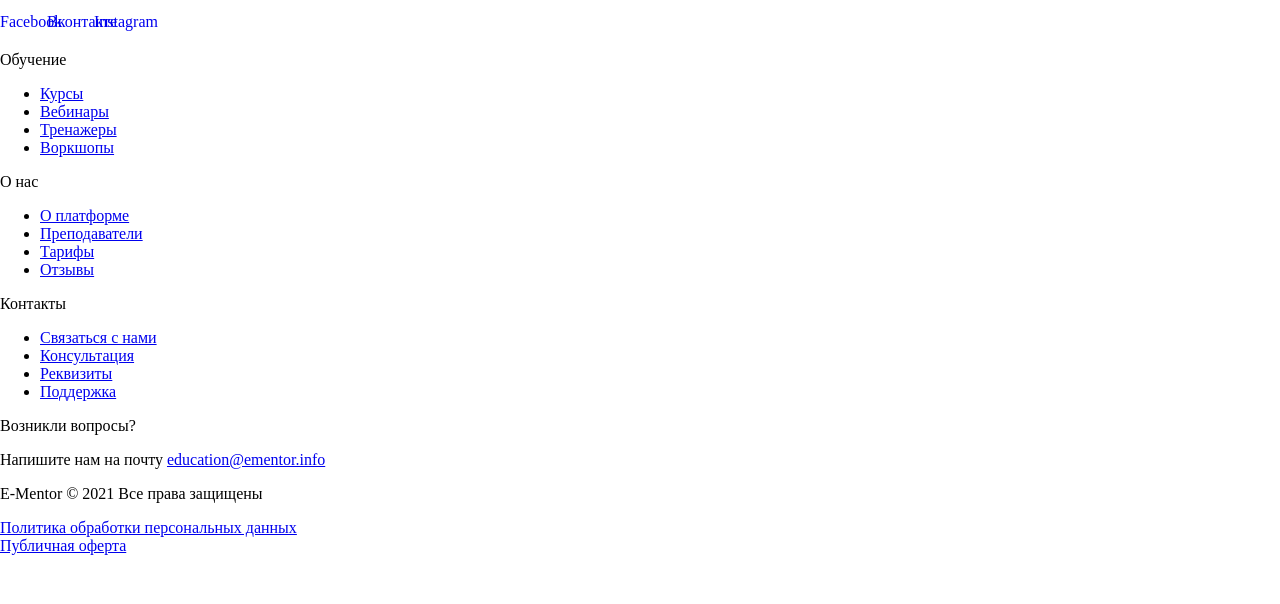
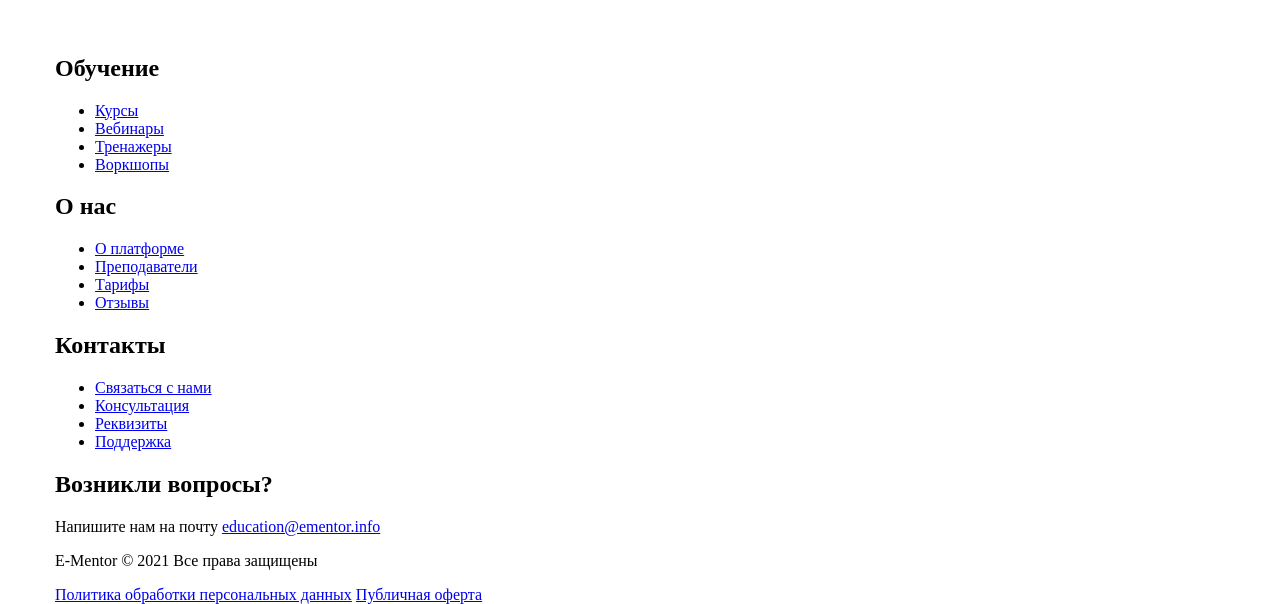
Before and after one commit to VladissGernet/e-mentor, a plain HTML site: page source/index.html in a window 1280 px wide. Shown: the part 4145-4749 px from the top of the page. Before the commit the page ends 4700 px from the top, so only its background shows below. Drawn offline with nearby package versions, Linux system fonts and the light colour scheme; files that its build step writes are made by us from their sources.

Commit message:
icon fix

```diff
--- a/source/index.html
+++ b/source/index.html
@@ -30,7 +30,7 @@
   <nav class="page__nav main-navigation main-navigation--vertical">
     <a class="main-navigation__logo logo logo--theme-light" href="#">
       <img class="logo__image" src="img/logo/logo.svg" width="170" height="22"
-           alt="Логотип образовательной онлайн-платформы E-Mentor..">
+           alt="Логотип образовательной онлайн-платформы E-Mentor.">
     </a>
     <ul class="site-navigation">
       <li class="site-navigation__item">
@@ -252,11 +252,12 @@
   </div>
 </aside>
 <footer class="page__footer page-footer">
-  <div class="page-footer__row">
+  <div class="page-footer__border">
+    <div class="container page-footer__row">
       <div class="page-footer__column">
         <a class="page-footer__logo logo" href="#">
-        <img class="logo__image" src="img/logo/logo.svg" width="170" height="22"
-             alt="Логотип образовательной онлайн-платформы E-Mentor..">
+          <img class="logo__image" src="img/logo/logo-dark.svg" width="170" height="22"
+               alt="Логотип образовательной онлайн-платформы E-Mentor.">
         </a>
         <p class="page-footer__description">
           Образовательная онлайн-платформа для развития и тренировки навыков в сфере информационных технологий
@@ -264,20 +265,26 @@
         <ul class="page-footer__social social">
           <li class="social__item">
             <a class="social__link" href="#">
-            Facebook
-            <svg class="social__img social__img--light" width="21" height="18">
-              <use xlink:href="img/sprite.svg#facebook"></use>
+              <span class="visually-hidden">Facebook</span>
+              <svg class="social__img" width="21" height="18">
+                <use xlink:href="img/stack.svg#facebook"></use>
               </svg>
             </a>
           </li>
           <li class="social__item">
             <a class="social__link" href="#">
-            Вконтакте
+              <span class="visually-hidden">Вконтакте</span>
+              <svg class="social__img" width="21" height="18">
+                <use xlink:href="img/stack.svg#vk"></use>
+              </svg>
             </a>
           </li>
           <li class="social__item">
             <a class="social__link" href="#">
-            Instagram
+              <span class="visually-hidden">Instagram</span>
+              <svg class="social__img" width="21" height="18">
+                <use xlink:href="img/stack.svg#instagram"></use>
+              </svg>
             </a>
           </li>
         </ul>
@@ -285,115 +292,71 @@
       <div class="page-footer__column">
         <div class="page-footer__navigation service-navigation">
           <div class="service-navigation__column">
-          <p class="service-navigation__category">
-            Обучение
-          </p>
+            <h2 class="service-navigation__category">Обучение</h2>
             <ul class="service-navigation__list">
               <li class="service-navigation__item">
-              <a class="service-navigation__link" href="#">
-                Курсы
-              </a>
+                <a class="service-navigation__link" href="#">Курсы</a>
               </li>
               <li class="service-navigation__item">
-              <a class="service-navigation__link" href="#">
-                Вебинары
-              </a>
+                <a class="service-navigation__link" href="#">Вебинары</a>
               </li>
               <li class="service-navigation__item">
-              <a class="service-navigation__link" href="#">
-                Тренажеры
-              </a>
+                <a class="service-navigation__link" href="#">Тренажеры</a>
               </li>
               <li class="service-navigation__item">
-              <a class="service-navigation__link" href="#">
-                Воркшопы
-              </a>
+                <a class="service-navigation__link" href="#">Воркшопы</a>
               </li>
             </ul>
           </div>
           <div class="service-navigation__column">
-          <p class="service-navigation__category">
-            О нас
-          </p>
+            <h2 class="service-navigation__category">О нас</h2>
             <ul  class="service-navigation__list">
               <li class="service-navigation__item">
-              <a class="service-navigation__link" href="#">
-                О платформе
-              </a>
+                <a class="service-navigation__link" href="#">О платформе</a>
               </li>
               <li class="service-navigation__item">
-              <a class="service-navigation__link" href="#">
-                Преподаватели
-              </a>
+                <a class="service-navigation__link" href="#">Преподаватели</a>
               </li>
               <li class="service-navigation__item">
-              <a class="service-navigation__link" href="#">
-                Тарифы
-              </a>
+                <a class="service-navigation__link" href="#">Тарифы</a>
               </li>
               <li class="service-navigation__item">
-              <a class="service-navigation__link" href="#">
-                Отзывы
-              </a>
+                <a class="service-navigation__link" href="#">Отзывы</a>
               </li>
             </ul>
           </div>
           <div class="service-navigation__column">
-          <p class="service-navigation__category">
-            Контакты
-          </p>
+            <h2 class="service-navigation__category">Контакты</h2>
             <ul  class="service-navigation__list">
               <li class="service-navigation__item">
-              <a class="service-navigation__link" href="#">
-                Связаться с нами
-              </a>
+                <a class="service-navigation__link" href="#">Связаться с нами</a>
               </li>
               <li class="service-navigation__item">
-              <a class="service-navigation__link" href="#">
-                Консультация
-              </a>
+                <a class="service-navigation__link" href="#">Консультация</a>
               </li>
               <li class="service-navigation__item">
-              <a class="service-navigation__link" href="#">
-                Реквизиты
-              </a>
+                <a class="service-navigation__link" href="#">Реквизиты</a>
               </li>
               <li class="service-navigation__item">
-              <a class="service-navigation__link" href="#">
-                Поддержка
-              </a>
+                <a class="service-navigation__link" href="#">Поддержка</a>
               </li>
             </ul>
           </div>
         </div>
       </div>
       <div class="page-footer__column">
-      <p class="page-footer__title">
-        Возникли вопросы?
-      </p>
-      <p class="page-footer__description">
-        Напишите нам на почту
-        <a class="page-footer__link page-footer__link--underline" href="mailto:education@ementor.info">
-          education@ementor.info
-        </a>
-      </p>
+        <div class="page-footer__contact contact">
+          <h2 class="contact__title">Возникли вопросы?</h2>
+          <p class="contact__content">Напишите нам на почту <a class="contact__link contact__link--underline" href="mailto:education@ementor.info">education@ementor.info</a></p>
         </div>
       </div>
-  <div class="page-footer__row">
-    <div class="page-footer__column">
-      <p class="page-footer__copyright">
-        E-Mentor © 2021 Все права защищены
-      </p>
     </div>
-    <div class="page-footer__column">
-      <a class="page-footer__link" href="#">
-        Политика обработки персональных данных
-      </a>
   </div>
-    <div class="page-footer__column">
-      <a class="page-footer__link" href="#">
-        Публичная оферта
-      </a>
+  <div class="page-footer__border">
+    <div class="container page-footer__row">
+      <p class="page-footer__copyright">E-Mentor © 2021 Все права защищены</p>
+      <a class="page-footer__policy page-footer__link" href="#">Политика обработки персональных данных</a>
+      <a class="page-footer__offer page-footer__link" href="#">Публичная оферта</a>
     </div>
   </div>
 </footer>
```
Also changed, not shown: source/img/icons/facebook.svg, source/img/icons/instagram.svg, source/img/icons/vk.svg, source/img/logo/logo-dark.svg (added). Lines whose indentation alone changed are shown as unchanged.
